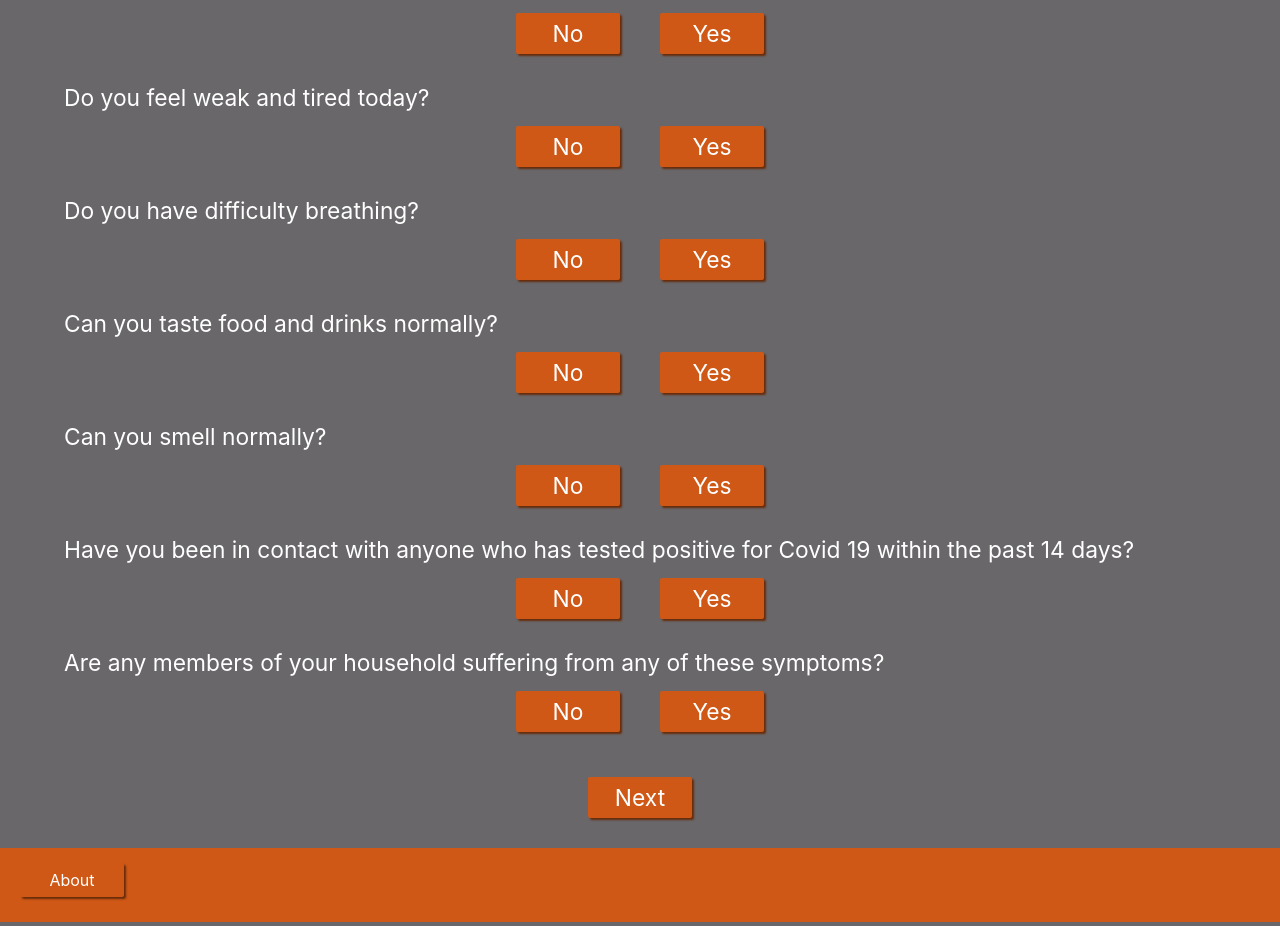
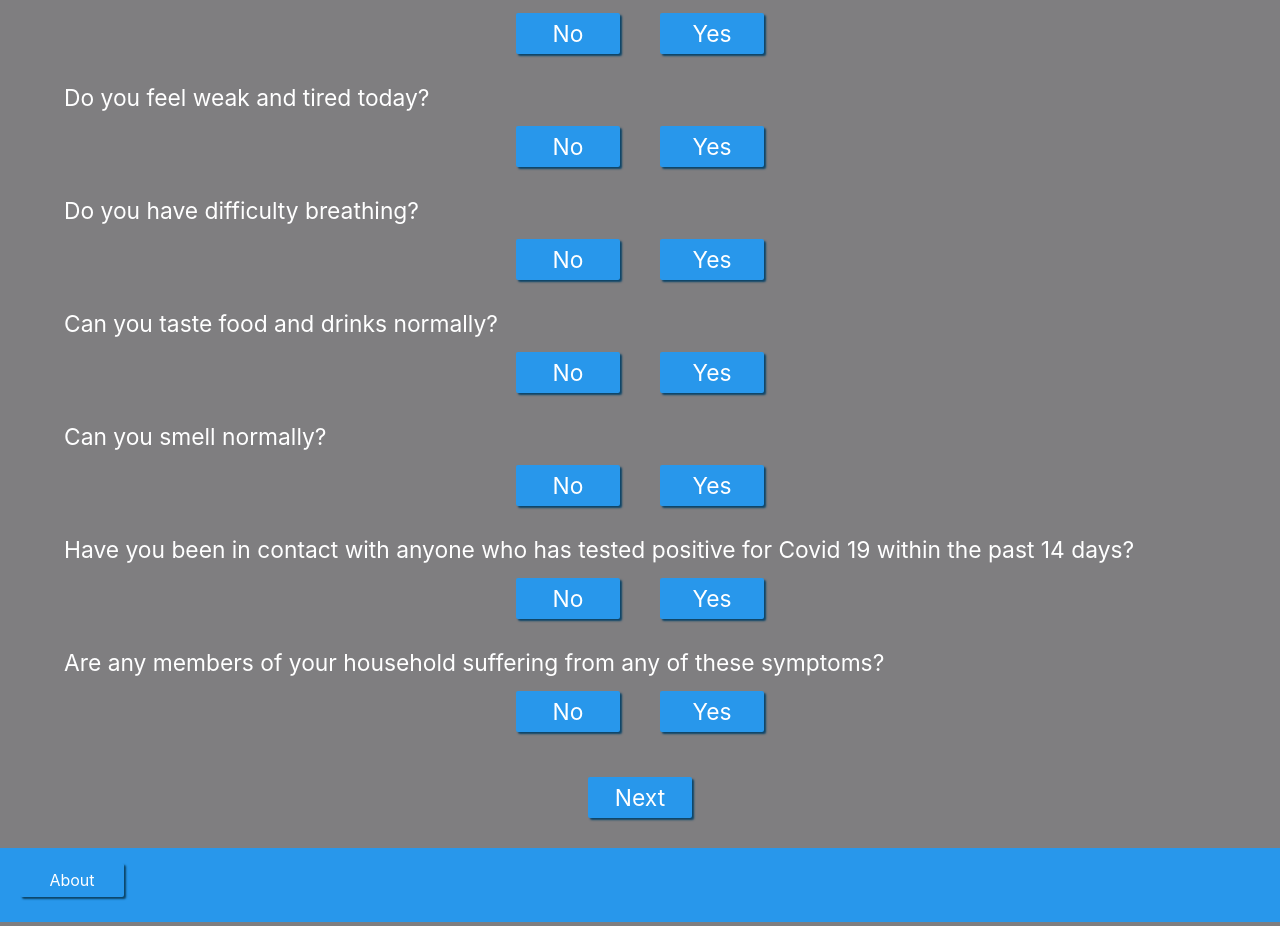
Before and after one commit to georgezee/covid-daily-questions, a React (Create React App) app: page / in a window 1280 px wide. Shown: the part 361-1287 px from the top of the page. Built offline with nearby package versions, Linux system fonts and the light colour scheme.

Commit message:
Switch from orange to more neutral blue theme.

```diff
--- a/src/App.css
+++ b/src/App.css
@@ -1,6 +1,6 @@
 .App {
   text-align: center;
-  background-color: #69676A;
+  background-color: rgb(127, 126, 128);
   color: white; }
 
 .App-logo {
@@ -18,7 +18,7 @@
   align-items: center;
   justify-content: center;
   font-size: calc(10px + 2vmin);
-  background-color: #CF5816;
+  background-color: #2897eb;
   /* #167e16 */
   color: #ffffff;
   position: relative; }
@@ -39,9 +39,9 @@
   padding: 0 5vw;
   margin-top: 2%; }
   .App-main .App-button {
-    border: solid #cf5816 2px;
-    background: #cf5816;
-    box-shadow: 2px 2px 2px #672c0b;
+    border: solid #2897eb 2px;
+    background: #2897eb;
+    box-shadow: 2px 2px 2px #0b4467;
     min-width: 90px;
     text-align: center;
     padding: 5px;
@@ -53,13 +53,13 @@
 
 .App-footer {
   min-height: 5vh;
-  background-color: #CF5816;
+  background-color: #2897eb;
   display: inline-block;
   width: 100%; }
   .App-footer .App-button {
-    border: solid #cf5816 2px;
-    background: #cf5816;
-    box-shadow: 2px 2px 2px #672c0b;
+    border: solid #2897eb 2px;
+    background: #2897eb;
+    box-shadow: 2px 2px 2px #0b4467;
     min-width: 90px;
     text-align: center;
     padding: 5px;
@@ -81,12 +81,12 @@
   color: #69676A;
   font-size: 4vh; }
   .App-about-page a {
-    color: #CF5816;
+    color: #2897eb;
     text-decoration: none; }
   .App-about-page .App-button {
-    border: solid #cf5816 2px;
-    background: #cf5816;
-    box-shadow: 2px 2px 2px #672c0b;
+    border: solid #2897eb 2px;
+    background: #2897eb;
+    box-shadow: 2px 2px 2px #0b4467;
     color: #fff;
     min-width: 90px;
     text-align: center;
@@ -103,9 +103,9 @@
     text-align: left; }
 
 /*.App-button {
-  border: solid #cf5816 2px;
-  background: #cf5816;
-  box-shadow: 2px 2px 2px #672c0b;
+  border: solid #2897eb 2px;
+  background: #2897eb;
+  box-shadow: 2px 2px 2px #0b4467;
   min-width: 90px;
   text-align: center;
   padding: 5px;
```
